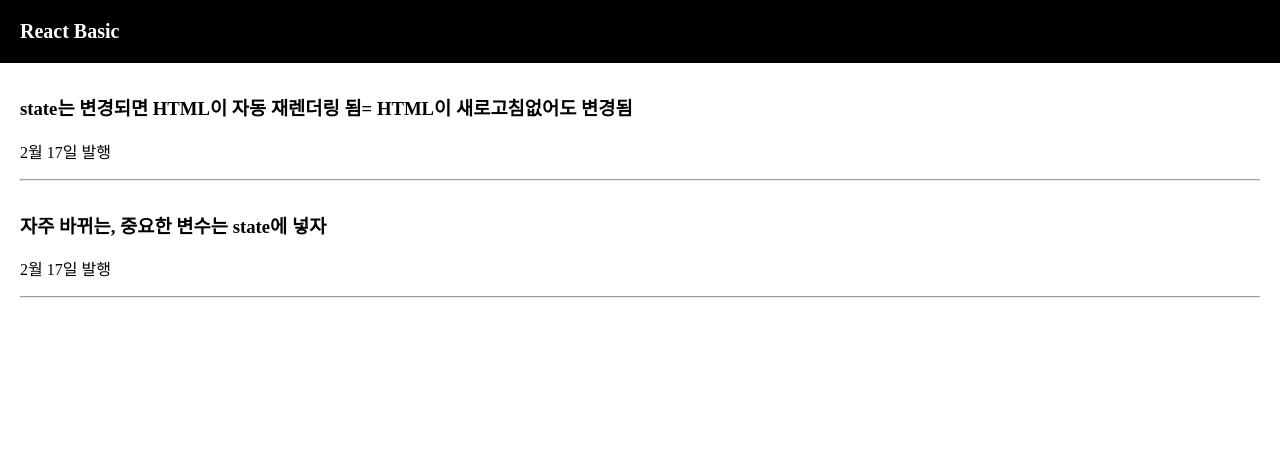
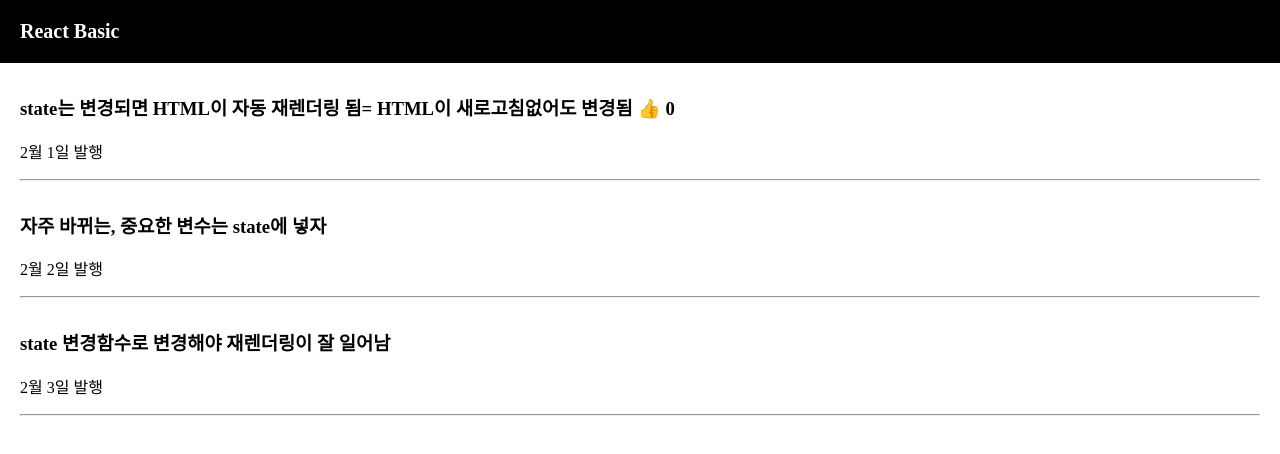
Before and after one commit to devmk1090/React-Basic, a React (Create React App) app: page / in a window 1280 px wide. Shown: the top 454 px of the page. Built offline with nearby package versions, Linux system fonts and the light colour scheme.

Commit message:
React component - state (2)

```diff
--- a/src/App.js
+++ b/src/App.js
@@ -1,15 +1,17 @@
+/* eslint-disable */
 import React, { useState } from 'react';
 import logo from './logo.svg';
 import './App.css';
 
 function App() {
 
-  let [a, b] = useState([
+  let [title, setTitle] = useState([
     'state는 변경되면 HTML이 자동 재렌더링 됨= HTML이 새로고침없어도 변경됨',
-    '자주 바뀌는, 중요한 변수는 state에 넣자'
+    '자주 바뀌는, 중요한 변수는 state에 넣자',
+    'state 변경함수로 변경해야 재렌더링이 잘 일어남'
   ]);
+  let [like, setLike] = useState(0);
 
-  let posts = '강남 고기 맛집';
 
   return (
     <div className="App">
@@ -17,13 +19,18 @@
         <div>React Basic</div>
       </div>
       <div className='list'>
-        <h3> { a[0] } </h3>
-        <p>2월 17일 발행</p>
+        <h3> { title[0] } <span onClick={ ()=>{ setLike(like + 1) } }> 👍 </span> { like } </h3>
+        <p>2월 1일 발행</p>
         <hr/>
       </div>
       <div className='list'>
-        <h3> { a[1] } </h3>
-        <p>2월 17일 발행</p>
+        <h3> { title[1] } </h3>
+        <p>2월 2일 발행</p>
+        <hr/>
+      </div>
+      <div className='list'>
+        <h3> { title[2] } </h3>
+        <p>2월 3일 발행</p>
         <hr/>
       </div>
     </div>
```
